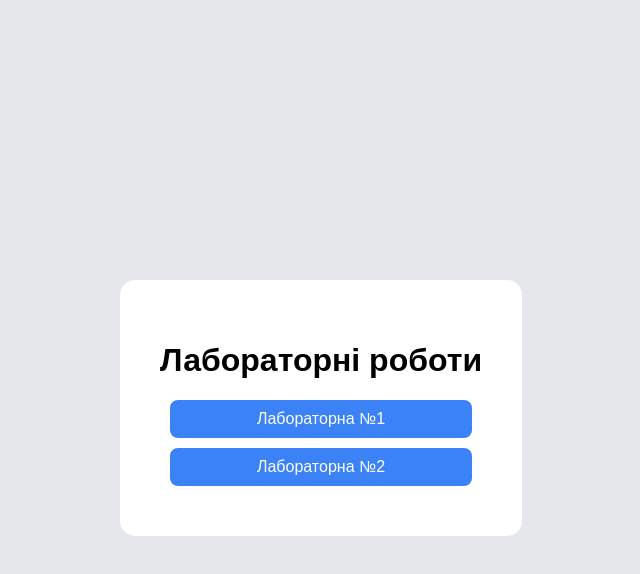
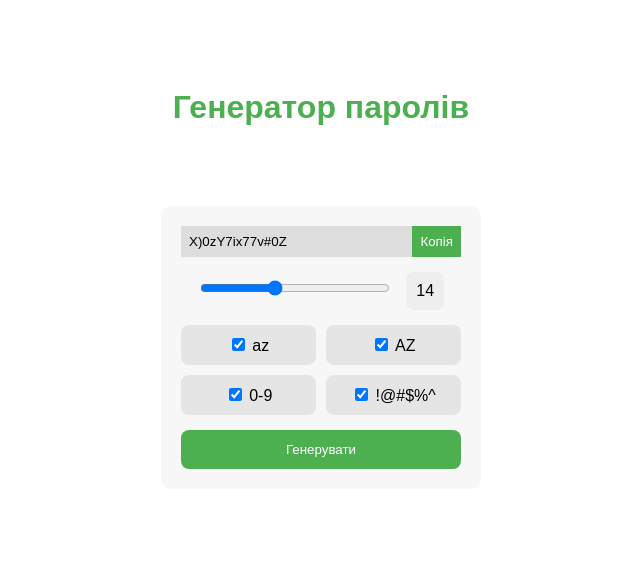
Before and after one commit to Yana07-Chaikovska/lab-html-css, a plain HTML site: page index.html in a window 1280 px wide. Shown: the whole page, without its empty margins (319-959 px from the left). Drawn offline with Linux system fonts and the light colour scheme.

Commit message:
Add files via upload

```diff
--- /dev/null
+++ b/app.js
@@ -0,0 +1,45 @@
+const passwordInput = document.getElementById("password");
+const lengthInput = document.getElementById("length");
+const lengthValue = document.getElementById("lengthValue");
+
+lengthInput.addEventListener("input", function () {
+  lengthValue.textContent = lengthInput.value;
+});
+
+function generatePassword() {
+  const length = lengthInput.value;
+
+  const lowercase = "abcdefghijklmnopqrstuvwxyz";
+  const uppercase = "ABCDEFGHIJKLMNOPQRSTUVWXYZ";
+  const numbers = "0123456789";
+  const symbols = "!@#$%^&*()";
+
+  let chars = "";
+
+  if (document.getElementById("lowercase").checked) chars += lowercase;
+  if (document.getElementById("uppercase").checked) chars += uppercase;
+  if (document.getElementById("numbers").checked) chars += numbers;
+  if (document.getElementById("symbols").checked) chars += symbols;
+
+  if (chars === "") {
+    alert("Оберіть хоча б один тип символів");
+    return;
+  }
+
+  let password = "";
+
+  for (let i = 0; i < length; i++) {
+    const randomIndex = Math.floor(Math.random() * chars.length);
+    password += chars[randomIndex];
+  }
+
+  passwordInput.value = password;
+}
+
+function copyPassword() {
+  passwordInput.select();
+  document.execCommand("copy");
+  alert("Пароль скопійовано");
+}
+
+generatePassword();
--- a/index.html
+++ b/index.html
@@ -1,39 +1,33 @@
 <!DOCTYPE html>
 <html lang="uk">
 <head>
-    <meta charset="UTF-8">
-    <title>Лабораторні роботи</title>
-    <style>
-        body {
-            font-family: sans-serif;
-            display: flex;
-            justify-content: center;
-            align-items: center;
-            height: 100vh;
-            background: #e5e7eb;
-        }
-        .container {
-            background: white;
-            padding: 40px;
-            border-radius: 15px;
-            text-align: center;
-        }
-        a {
-            display: block;
-            margin: 10px;
-            padding: 10px;
-            background: #3b82f6;
-            color: white;
-            text-decoration: none;
-            border-radius: 8px;
-        }
-    </style>
+  <meta charset="UTF-8">
+  <title>Генератор паролів</title>
+  <link rel="stylesheet" href="style.css">
 </head>
 <body>
-    <div class="container">
-        <h1>Лабораторні роботи</h1>
-        <a href="lab1/index.html">Лабораторна №1</a>
-        <a href="lab2/index.html">Лабораторна №2</a>
+
+  <h1>Генератор паролів</h1>
+
+  <div class="box">
+    <div class="password-row">
+      <input type="text" id="password" readonly>
+      <button onclick="copyPassword()">Копія</button>
     </div>
+
+    <input type="range" id="length" min="4" max="30" value="14">
+    <span id="lengthValue">14</span>
+
+    <div class="options">
+      <label><input type="checkbox" id="lowercase" checked> az</label>
+      <label><input type="checkbox" id="uppercase" checked> AZ</label>
+      <label><input type="checkbox" id="numbers" checked> 0-9</label>
+      <label><input type="checkbox" id="symbols" checked> !@#$%^</label>
+    </div>
+
+    <button class="generate" onclick="generatePassword()">Генерувати</button>
+  </div>
+
+  <script src="app.js"></script>
 </body>
 </html>
--- a/style.css
+++ b/style.css
@@ -1,57 +1,72 @@
 body {
-    background-color: #f4f4f4;
-    font-family: Arial, sans-serif;
-    display: flex;
-    justify-content: center;
-    padding-top: 50px;
+  font-family: Arial, sans-serif;
+  background-color: white;
+  text-align: center;
+  padding-top: 60px;
 }
 
-.todo-list {
-    background: white;
-    padding: 30px;
-    border: 1px solid #ccc;
-    width: 400px;
-    box-shadow: 0 4px 15px rgba(0,0,0,0.1);
+h1 {
+  color: #4caf50;
+  margin-bottom: 80px;
 }
 
-h2 {
-    color: #2e7d32;
-    margin-bottom: 20px;
-    font-size: 24px;
+.box {
+  width: 280px;
+  margin: 0 auto;
+  padding: 20px;
+  background-color: #f7f7f7;
+  border-radius: 10px;
 }
 
-ul {
-    list-style: none;
-    padding: 0;
+.password-row {
+  display: flex;
+  margin-bottom: 15px;
 }
 
-li {
-    padding: 12px 0 12px 40px;
-    position: relative;
-    font-size: 18px;
-    color: #2e7d32;
-    border-top: 1px solid #eee;
+#password {
+  flex: 1;
+  padding: 8px;
+  border: none;
+  background-color: #ddd;
 }
 
-li::before {
-    content: '';
-    position: absolute;
-    left: 0;
-    top: 12px;
-    width: 22px;
-    height: 22px;
-    border: 2px solid #4caf50;
-    border-radius: 50%;
+.password-row button {
+  background-color: #4caf50;
+  color: white;
+  border: none;
+  padding: 8px;
 }
 
-li:nth-child(1), li:nth-child(2) {
-    text-decoration: line-through;
+#length {
+  width: 190px;
 }
 
-li:nth-child(1)::after, li:nth-child(2)::after {
-    content: '✔';
-    position: absolute;
-    left: 6px;
-    top: 12px;
-    color: #4caf50;
+#lengthValue {
+  display: inline-block;
+  background-color: #eee;
+  padding: 10px;
+  border-radius: 8px;
+  margin-left: 10px;
 }
+
+.options {
+  display: grid;
+  grid-template-columns: 1fr 1fr;
+  gap: 10px;
+  margin: 15px 0;
+}
+
+.options label {
+  background-color: #e5e5e5;
+  padding: 10px;
+  border-radius: 8px;
+}
+
+.generate {
+  width: 100%;
+  background-color: #4caf50;
+  color: white;
+  border: none;
+  padding: 12px;
+  border-radius: 8px;
+}
```
